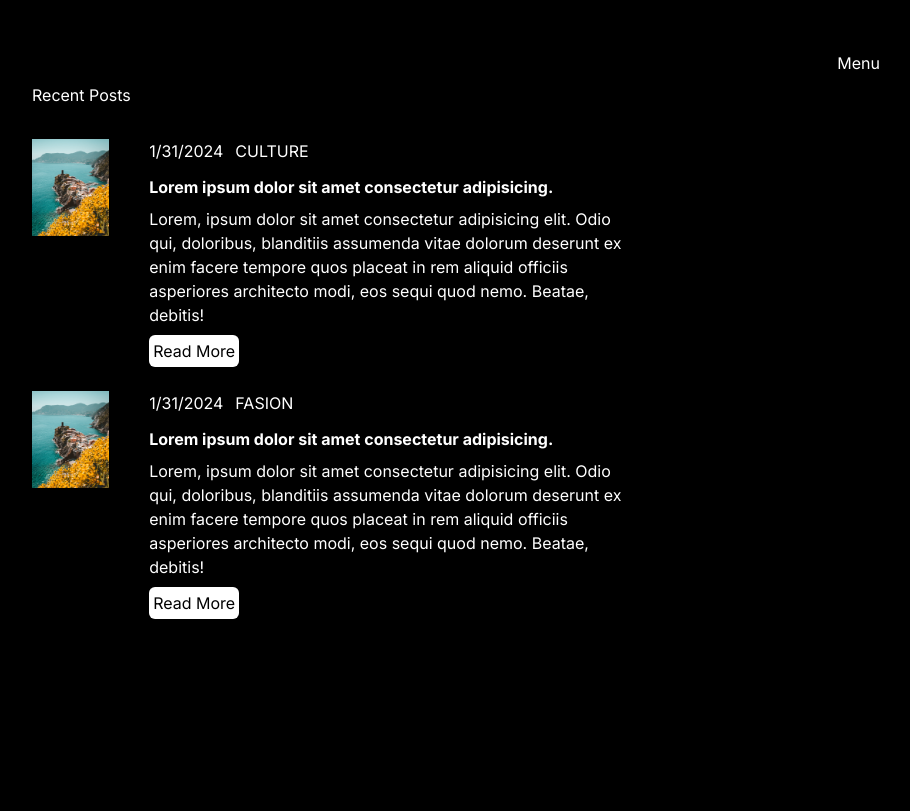
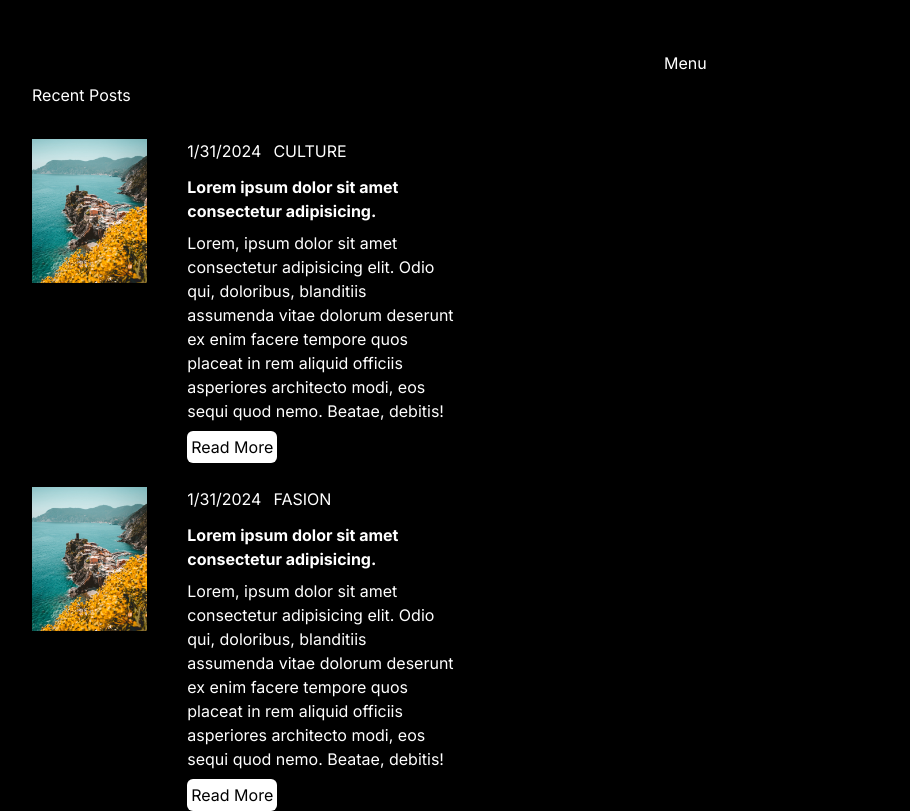
Before and after one commit to pratham-srivastava-07/Blog-Application, a Next.js app: page / in a window 1280 px wide. Shown: the part 1000-1811 px from the top of the page, without its empty margins (96-1006 px from the left). Before the commit the page ends 1619 px from the top, so only its background shows below. Built offline with nearby package versions, Linux system fonts and the light colour scheme.

Commit message:
card utilized

```diff
--- a/app/components/Card.jsx
+++ b/app/components/Card.jsx
@@ -7,7 +7,7 @@ export default function Card(props) {
     <div>
       <div className="container flex space-x-10">
         <div className="imageContainer">
-            <Image src={props.img} alt="img" width={300} height={300}/>
+            <Image src={props.img} alt="img" width={800} height={800}/>
         </div>
         <div className="textContainer">
            <div className="details flex space-x-3">
--- a/app/components/CardList.jsx
+++ b/app/components/CardList.jsx
@@ -4,7 +4,7 @@ import Card from "./Card"
 export default function CardList() {
   const img = '/p1.jpeg'
   return (
-    <div className='container text-white'>
+    <div className='container w-1/2 text-white'>
     <div className="title my-8">Recent Posts</div>
     <div className="posts">
         <div className="post space-y-6">
```
